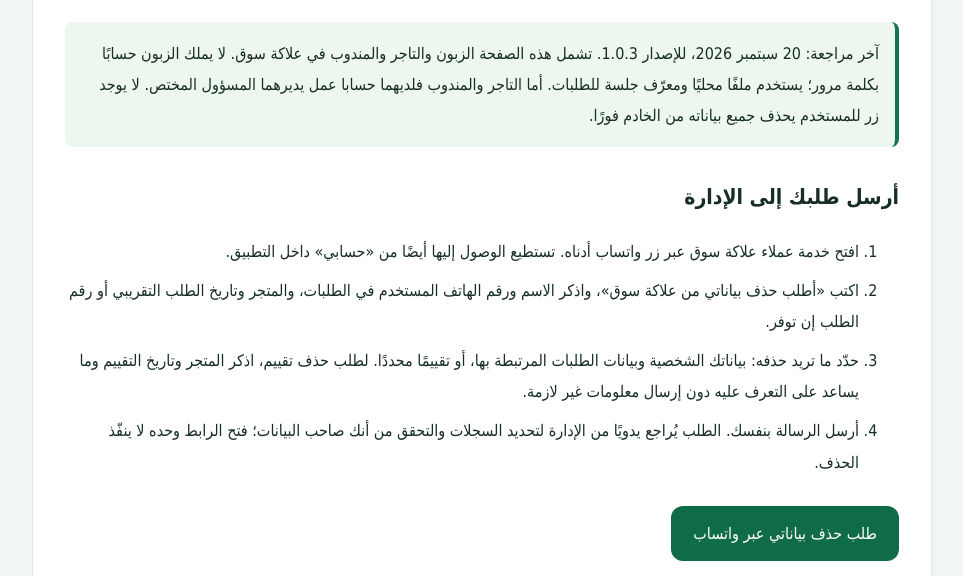
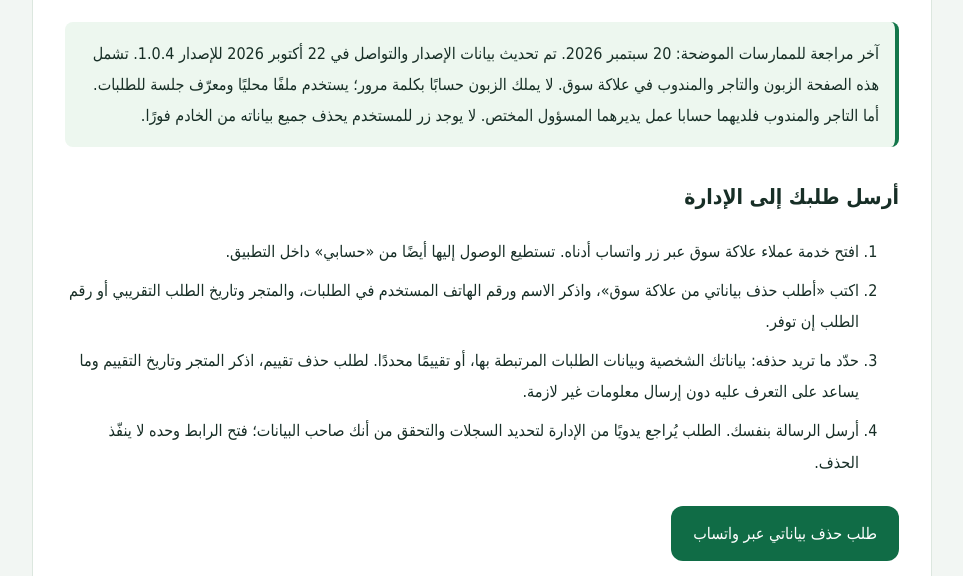
Before and after one commit to maw1565/alaqa-souq-web, a plain HTML site: page delete-data/index.html in a window 1280 px wide. Shown: the part 224-800 px from the top of the page, without its empty margins (158-1121 px from the left). Drawn offline with Linux system fonts and the light colour scheme.

Commit message:
docs: refresh buyer policy pages for release 1.0.4

```diff
--- a/delete-data/index.html
+++ b/delete-data/index.html
@@ -1,6 +1,6 @@
 <!doctype html>
 <html lang="ar" dir="rtl"><head><meta charset="utf-8"><meta name="viewport" content="width=device-width,initial-scale=1"><meta name="description" content="طلب حذف بيانات علاكة سوق — معلومات بيانات تطبيق علاكة سوق وطرق التواصل مع الإدارة."><meta name="referrer" content="no-referrer"><title>طلب حذف بيانات علاكة سوق</title><link rel="stylesheet" href="../styles.css"></head><body><header><strong>علاكة سوق</strong><nav aria-label="روابط السياسات"><a href="../privacy/">سياسة الخصوصية</a><a href="../delete-data/">حذف بياناتي</a></nav></header><main><p class="tag">آخر تحديث لبيانات التواصل: 18 أكتوبر 2026</p><h1>طلب حذف بيانات علاكة سوق</h1>
-<p class="notice">آخر مراجعة: 20 سبتمبر 2026، للإصدار 1.0.3. تشمل هذه الصفحة الزبون والتاجر والمندوب في علاكة سوق. لا يملك الزبون حسابًا بكلمة مرور؛ يستخدم ملفًا محليًا ومعرّف جلسة للطلبات. أما التاجر والمندوب فلديهما حسابا عمل يديرهما المسؤول المختص. لا يوجد زر للمستخدم يحذف جميع بياناته من الخادم فورًا.</p>
+<p class="notice">آخر مراجعة للممارسات الموضحة: 20 سبتمبر 2026. تم تحديث بيانات الإصدار والتواصل في 22 أكتوبر 2026 للإصدار 1.0.4. تشمل هذه الصفحة الزبون والتاجر والمندوب في علاكة سوق. لا يملك الزبون حسابًا بكلمة مرور؛ يستخدم ملفًا محليًا ومعرّف جلسة للطلبات. أما التاجر والمندوب فلديهما حسابا عمل يديرهما المسؤول المختص. لا يوجد زر للمستخدم يحذف جميع بياناته من الخادم فورًا.</p>
 <h2>أرسل طلبك إلى الإدارة</h2><ol><li>افتح خدمة عملاء علاكة سوق عبر زر واتساب أدناه. تستطيع الوصول إليها أيضًا من «حسابي» داخل التطبيق.</li><li>اكتب «أطلب حذف بياناتي من علاكة سوق»، واذكر الاسم ورقم الهاتف المستخدم في الطلبات، والمتجر وتاريخ الطلب التقريبي أو رقم الطلب إن توفر.</li><li>حدّد ما تريد حذفه: بياناتك الشخصية وبيانات الطلبات المرتبطة بها، أو تقييمًا محددًا. لطلب حذف تقييم، اذكر المتجر وتاريخ التقييم وما يساعد على التعرف عليه دون إرسال معلومات غير لازمة.</li><li>أرسل الرسالة بنفسك. الطلب يُراجع يدويًا من الإدارة لتحديد السجلات والتحقق من أنك صاحب البيانات؛ فتح الرابط وحده لا ينفّذ الحذف.</li></ol>
 <a class="button" href="https://wa.me/9647762209987?text=%D8%A3%D8%B7%D9%84%D8%A8%20%D8%AD%D8%B0%D9%81%20%D8%A8%D9%8A%D8%A7%D9%86%D8%A7%D8%AA%D9%8A%20%D9%85%D9%86%20%D8%B9%D9%84%D8%A7%D9%83%D8%A9%20%D8%B3%D9%88%D9%82.%20%D8%B3%D8%A3%D9%88%D8%B6%D8%AD%20%D8%A8%D9%8A%D8%A7%D9%86%D8%A7%D8%AA%20%D8%A7%D9%84%D8%B7%D9%84%D8%A8%D8%A7%D8%AA%20%D8%A7%D9%84%D9%85%D8%B1%D8%AA%D8%A8%D8%B7%D8%A9%20%D8%A8%D9%8A%20%D9%81%D9%8A%20%D9%87%D8%B0%D9%87%20%D8%A7%D9%84%D9%85%D8%AD%D8%A7%D8%AF%D8%AB%D8%A9." rel="noreferrer">طلب حذف بياناتي عبر واتساب</a><p>الرقم الرسمي: <bdi>+964 776 220 9987</bdi></p>
 <p>لا ترسل كلمة مرور أو رمز جلسة أو صورة هوية أو بيانات دفع. يكفي البدء بمعلومات الطلب الأساسية، وتوضح الإدارة إن احتاجت معلومات إضافية محدودة للتحقق.</p>
```
Also changed, not shown: privacy/index.html (+1 -1 lines).
